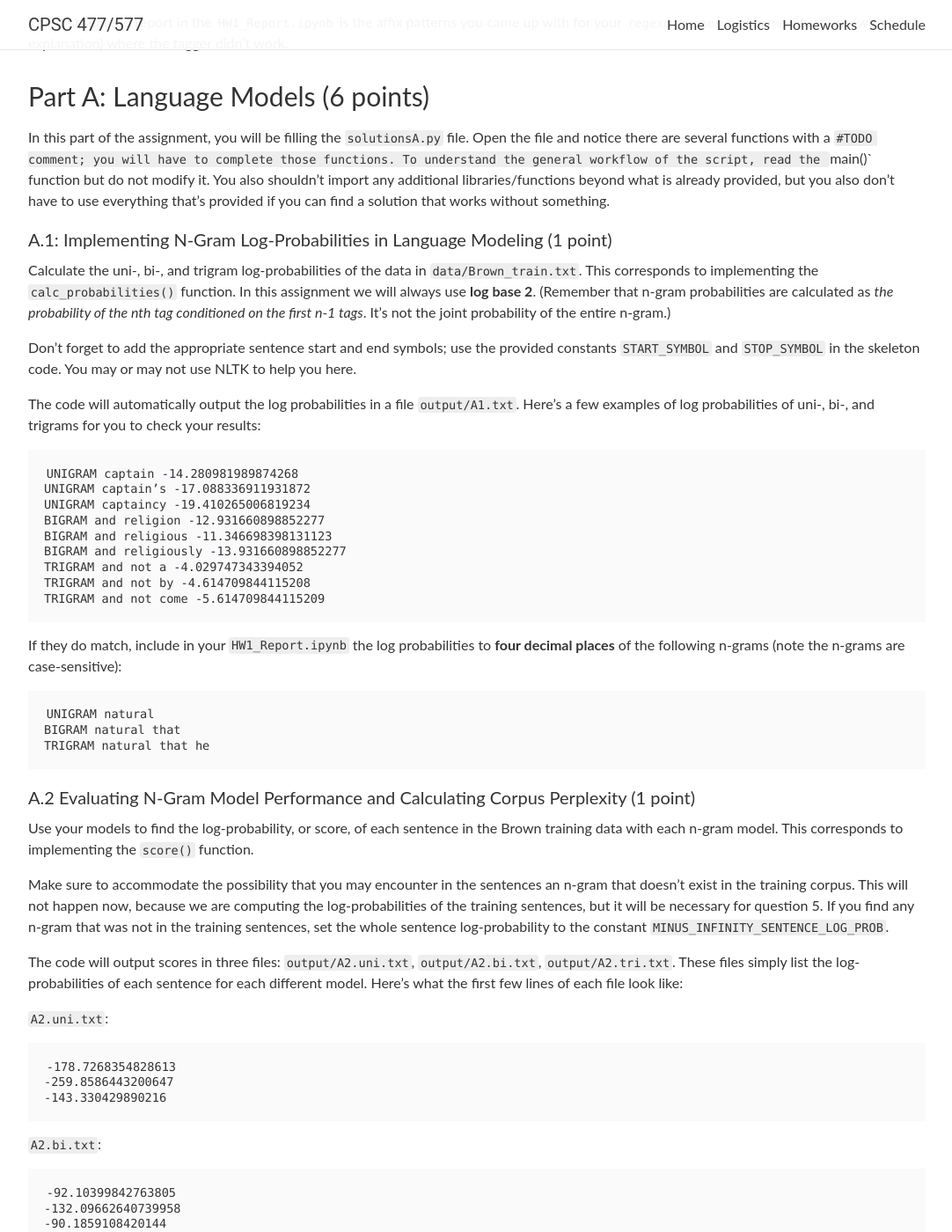
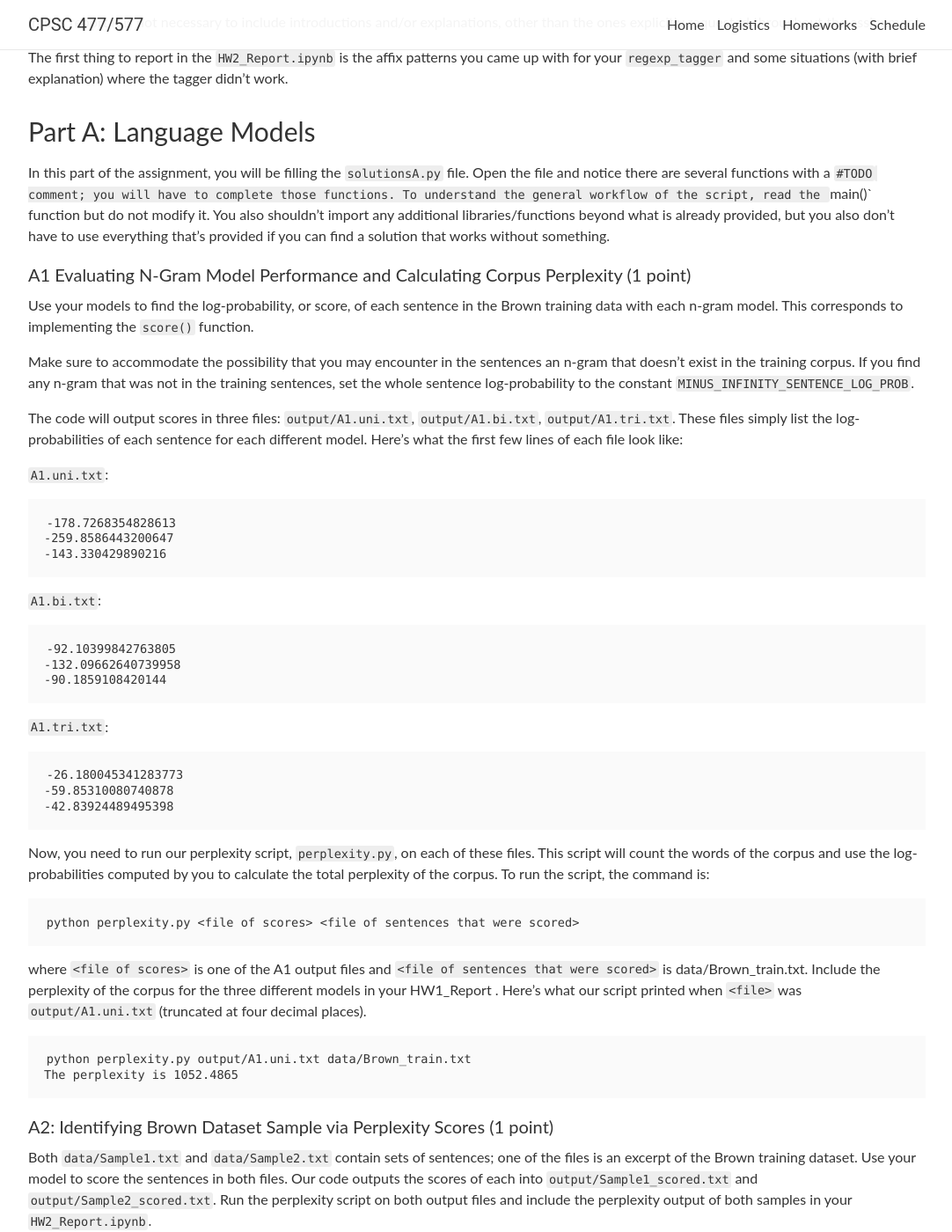
Before and after one commit to yilunzhao/cpsc477, a Jekyll site: the page built from _pages/hw/hw2.md, in a window 1280 px wide and 1400 px high, scrolled down 4703 px. Shown: the whole window at 88% size, without its empty margins (98-1180 px from the left). Built offline with Jekyll 4.4.1, drawn with Linux system fonts in a browser that asks for light colours; nearby versions of some CDN libraries; comment, search, counter and statistics services are not loaded; some of the changed text lies outside the part shown.

Commit message:
Update hw2.md

````diff
--- a/_pages/hw/hw2.md
+++ b/_pages/hw/hw2.md
@@ -15,14 +15,17 @@ In this assignment we will:
 1. Go through the basics of NLTK, the most popular NLP library for Python;
 2. Develop and evaluate several language models;
 3. Develop and evaluate a full part-of-speech (POS) tagger using the Viterbi algorithm;
-4. Develop and evaluate a BiLSTM-CRF-based POS tagger;
+4. Train a BiLSTM-based POS tagger;
 
 This document is structured in the following sequence:
 1. [Basic NLTK Tutorial](#1-basic-nltk-tutorial)
 2. [Provided Files and Report](#2-provided-files-and-report)
-3. [Part A: Language Models](#part-a-language-models-6-points)
-4. [Part B: Implementing Naive POS Tagging](#part-b-implementing-naive-pos-tagging-8-points)
-5. [Part C: Implementing Advanced POS Tagging with BiLSTM-CRF](#part-c-implementing-advanced-pos-tagging-with-bilstm-crf-2-points-1-bonus-points)
+3. [Part A: Language Models](#part-a-language-models-6-points) (2 points)
+4. [Part B: Implementing Naive POS Tagging](#part-b-implementing-naive-pos-tagging) (8.5 points)
+5. [Part C: Training Neural POS Tagging](#part-c-training-neural-pos-tagging) (2.5 points)
+6. [Homework Submission](#homework-submission)
+
+Total: 13 points
 
 
 
@@ -103,7 +106,7 @@ patterns = [(r".*ing$", "VBG"),(r".*ed$", "VBD"),(r".*es$", "VBZ"),(r".*ed$", "V
 regexp_tagger.tag(tokens)
 ```
 
-See how many affix patterns you can come up with for your `regexp_tagger` up to a maximum of 10 rules. In what situations might this `regexp_tagger` report the wrong tags? Include your rules and some example situations this in your `HW1_Report.ipynb` file (see below).
+See how many affix patterns you can come up with for your `regexp_tagger` up to a maximum of 10 rules. In what situations might this `regexp_tagger` report the wrong tags? Include your rules and some example situations this in your `HW2_Report.ipynb` file (see below).
 
 #### Step 6: N-gram HMM Tagger (Statistical)
 lthough there are many different kinds of statistical taggers, we will only work with Hidden Markov Model (HMM) taggers in this assignment.
@@ -158,79 +161,51 @@ We have provided the following files:
 - `data/wikicorpus_tagged_dev.txt` - Tagged Wikicorpus development data
 - `perplexity.py` - A script to analyze perplexity for part A
 - `pos.py` - A script to analyze POS tagging accuracy for part B
-- `neural_tagger_model.py` - A neural POS tagger model
-- `tagger.pt.model` - Model with trained parameters for the neural tagger
+- `bilstm_tagger_model.py` - A neural POS tagger model
 - `solutionsA.py` - Skeleton code for part A
 - `solutionsB.py` - Skeleton code for part B
-- `solutionsC.py` - A script to train and evaluate a Spanish tagger for part C
-- `solutionsD.py` - A script to evaluate the neural tagger from for part D
-- `HW1_Report.ipynb` - A python notebook template for your report
+- `solutionsB7.py` - A script to evaluate a Spanish tagger for B7
+- `solutionsC.py` - A script to evaluate the neural tagger from for part C
+- `HW2_Report.ipynb` - A python notebook template for your report
 - `output/` - Directory where answers to part A, B, and C are stored
 
-The only files that you should modify throughout the whole assignment are `solutionsA.py`, `solutionsB.py`, and `HW1_Report.ipynb`.
+The only files that you should modify throughout the whole assignment are `solutionsA.py`, `solutionsB.py`, and `HW2_Report.ipynb`.
 
 #### Data Files Format
 The untagged data files have one sentence per line, and the tokens are separated by spaces. The tagged data files are in the same format, except that, instead of tokens separated by spaces, those files have `TOKEN/TAG` pairs separated by spaces.
 
 #### Report
-Before starting the assignment, go to `HW1_Report.ipynb` and include your name and netID in the header. Throughout the assignment, you will be asked to include specific output or comment on specific aspects of your work into `HW1_Report.ipynb`. We recommend filling the `HW1_Report.ipynb` file as you go through the assignment, as opposed to starting the report afterwards.
+Before starting the assignment, go to `HW2_Report.ipynb` and include your name and netID in the header. Throughout the assignment, you will be asked to include specific output or comment on specific aspects of your work into `HW2_Report.ipynb`. We recommend filling the `HW2_Report.ipynb` file as you go through the assignment, as opposed to starting the report afterwards.
 
 In this report it is not necessary to include introductions and/or explanations, other than the ones explicitly requested throughout the assignment.
 
-The first thing to report in the `HW1_Report.ipynb` is the affix patterns you came up with for your `regexp_tagger` and some situations (with brief explanation) where the tagger didn’t work.
+The first thing to report in the `HW2_Report.ipynb` is the affix patterns you came up with for your `regexp_tagger` and some situations (with brief explanation) where the tagger didn’t work.
 
-### Part A: Language Models (6 points)
+### Part A: Language Models
 In this part of the assignment, you will be filling the `solutionsA.py` file. Open the file and notice there are several functions with a `#TODO`` comment; you will have to complete those functions. To understand the general workflow of the script, read the `main()` function but do not modify it. You also shouldn’t import any additional libraries/functions beyond what is already provided, but you also don’t have to use everything that’s provided if you can find a solution that works without something.
 
-#### A.1: Implementing N-Gram Log-Probabilities in Language Modeling (1 point)
-Calculate the uni-, bi-, and trigram log-probabilities of the data in `data/Brown_train.txt`. This corresponds to implementing the `calc_probabilities()` function. In this assignment we will always use **log base 2**. (Remember that n-gram probabilities are calculated as *the probability of the nth tag conditioned on the first n-1 tags*. It’s not the joint probability of the entire n-gram.)
-
-Don’t forget to add the appropriate sentence start and end symbols; use the provided constants `START_SYMBOL` and `STOP_SYMBOL` in the skeleton code. You may or may not use NLTK to help you here.
-
-The code will automatically output the log probabilities in a file `output/A1.txt`. Here’s a few examples of log probabilities of uni-, bi-, and trigrams for you to check your results:
-
-```python
-UNIGRAM captain -14.280981989874268
-UNIGRAM captain’s -17.088336911931872
-UNIGRAM captaincy -19.410265006819234
-BIGRAM and religion -12.931660898852277
-BIGRAM and religious -11.346698398131123
-BIGRAM and religiously -13.931660898852277
-TRIGRAM and not a -4.029747343394052
-TRIGRAM and not by -4.614709844115208
-TRIGRAM and not come -5.614709844115209
-```
-
-If they do match, include in your `HW1_Report.ipynb` the log probabilities to **four decimal places** of the following n-grams (note the n-grams are case-sensitive):
-
-```python
-UNIGRAM natural
-BIGRAM natural that
-TRIGRAM natural that he
-```
-
-#### A.2 Evaluating N-Gram Model Performance and Calculating Corpus Perplexity (1 point)
+#### A1 Evaluating N-Gram Model Performance and Calculating Corpus Perplexity (1 point)
 Use your models to find the log-probability, or score, of each sentence in the Brown training data with each n-gram model. This corresponds to implementing the `score()` function.
 
-Make sure to accommodate the possibility that you may encounter in the sentences an n-gram that doesn’t exist in the training corpus. This will not happen now, because we are computing the log-probabilities of the training sentences, but it will be necessary for question 5. If you find any n-gram that was not in the training sentences, set the whole sentence log-probability to the constant `MINUS_INFINITY_SENTENCE_LOG_PROB`.
+Make sure to accommodate the possibility that you may encounter in the sentences an n-gram that doesn’t exist in the training corpus. If you find any n-gram that was not in the training sentences, set the whole sentence log-probability to the constant `MINUS_INFINITY_SENTENCE_LOG_PROB`.
 
-The code will output scores in three files: `output/A2.uni.txt`, `output/A2.bi.txt`, `output/A2.tri.txt`. These files simply list the log-probabilities of each sentence for each different model. Here’s what the first few lines of each file look like:
+The code will output scores in three files: `output/A1.uni.txt`, `output/A1.bi.txt`, `output/A1.tri.txt`. These files simply list the log-probabilities of each sentence for each different model. Here’s what the first few lines of each file look like:
 
-`A2.uni.txt`:
+`A1.uni.txt`:
 ```
 -178.7268354828613
 -259.8586443200647
 -143.330429890216
 ```
 
-`A2.bi.txt`:
+`A1.bi.txt`:
 ```
 -92.10399842763805
 -132.09662640739958
 -90.1859108420144
 ```
 
-`A2.tri.txt`:
+`A1.tri.txt`:
 ```
 -26.180045341283773
 -59.85310080740878
@@ -242,54 +217,27 @@ Now, you need to run our perplexity script, `perplexity.py`, on each of these fi
 python perplexity.py <file of scores> <file of sentences that were scored>
 ```
 
-where `<file of scores>` is one of the A2 output files and `<file of sentences that were scored>` is data/Brown_train.txt. Include the perplexity of the corpus for the three different models in your HW1_Report . Here’s what our script printed when `<file>` was `output/A2.uni.txt` (truncated at four decimal places).
+where `<file of scores>` is one of the A1 output files and `<file of sentences that were scored>` is data/Brown_train.txt. Include the perplexity of the corpus for the three different models in your HW1_Report . Here’s what our script printed when `<file>` was `output/A1.uni.txt` (truncated at four decimal places).
 
 ```
-python perplexity.py output/A2.uni.txt data/Brown_train.txt
+python perplexity.py output/A1.uni.txt data/Brown_train.txt
 The perplexity is 1052.4865
 ```
 
-#### A.3: Implementing Linear Interpolation (1 point)
-Implement [linear interpolation](https://en.wikipedia.org/wiki/Linear_interpolation) among the three n-gram models you have created. This corresponds to implementing the `linearscore()` function.
-
-Linear interpolation is a method that aims to derive a better tagger by using all three uni-, bi-, and trigram taggers at once. Each tagger is given a weight described by a parameter lambda. There are some excellent methods for approximating the best set of lambdas, but for now, set the value of all three lambdas to be equal (i.e., 1/3).
-
-The code outputs scores to `output/A3.reg.txt`. The first few lines of this file look like (truncated at four decimal places):
-```python
--46.58916389729883
--85.77421558996585
--58.54420241627359
--47.516505194800494
--52.73873608147342
-```
-
-Run the perplexity script on the output file and include the perplexity in your `HW1_Report.ipynb`.
-
-#### A.4: Tuning Lambda Values and Analyzing Results (1 point)
-
-In the `linearscore_newlambdas()` function, duplicate your `linearscore()` function but experiment with different values of lambda to see if you can improve the perplexity score. You don’t have to use the methods from Jurafsky Martin but if you want to try implementing them, go for it! (I’d recommend just toying around with them manually, though, as you will need to spend a decent amount of time on part B.) In the `HW1_Report.ipynb` file, include the values of your new lambdas and explain why you think they might have improved the performance.
-
-#### A.5: Comparative Analysis (1 point)
-Briefly answer in your HW1_Report.ipynb the following questions:
-
-```
-Question: When you compare the performance (perplexity) between the best model without interpolation and the best model with linear interpolation, is the result you got expected? Explain why. (max 60 words, but 30 is fine too!)
-```
-
-#### A.6: Identifying Brown Dataset Sample via Perplexity Scores (1 point)
-Both `data/Sample1.txt` and `data/Sample2.txt` contain sets of sentences; one of the files is an excerpt of the Brown training dataset. Use your model to score the sentences in both files. Our code outputs the scores of each into `output/Sample1_scored.txt` and `output/Sample2_scored.txt`. Run the perplexity script on both output files and include the perplexity output of both samples in your `HW1_Report.ipynb`.
+#### A2: Identifying Brown Dataset Sample via Perplexity Scores (1 point)
+Both `data/Sample1.txt` and `data/Sample2.txt` contain sets of sentences; one of the files is an excerpt of the Brown training dataset. Use your model to score the sentences in both files. Our code outputs the scores of each into `output/Sample1_scored.txt` and `output/Sample2_scored.txt`. Run the perplexity script on both output files and include the perplexity output of both samples in your `HW2_Report.ipynb`.
 
 *Use these results to make an argument for which sample belongs to the Brown dataset and which does not.*
 
-### Part B: Implementing Naive POS Tagging (8 points)
+### Part B: Implementing Naive POS Tagging
 In this part of the assignment, you will be filling the `solutionsB.py` file. Open the file and notice there are several functions with a `#TODO` comment; you will have to complete those functions. To understand the general workflow of the script, read the `main()` function, but do not modify it.
 
-#### B.1: Data Preparation - Splitting Words and Tags in the Brown Corpus (1 point)
-First, you must separate the tags and words in `Brown_tagged_train.txt`. This corresponds to implementing the `split_wordtags()` function. You’ll want to store the sentences without tags in one data structure, and the tags alone in another (see instructions in the code). Make sure to add sentence start and stop symbols to both lists (of words and tags). Use the constants `START_SYMBOL` and `STOP_SYMBOL` already provided. You don’t need to write anything on `HW1_Report.ipynb` about this question.
+#### B1: Data Preparation - Splitting Words and Tags in the Brown Corpus (1 point)
+First, you must separate the tags and words in `Brown_tagged_train.txt`. This corresponds to implementing the `split_wordtags()` function. You’ll want to store the sentences without tags in one data structure, and the tags alone in another (see instructions in the code). Make sure to add sentence start and stop symbols to both lists (of words and tags). Use the constants `START_SYMBOL` and `STOP_SYMBOL` already provided. You don’t need to write anything on `HW2_Report.ipynb` about this question.
 
 Hint: make sure you accommodate words that themselves contain backslashes – i.e., `1/2` is encoded as `1/2/NUM` in tagged form; make sure that the token you extract is `1/2` and not `1`.
 
-#### B.2: Calculating Tag Trigram Probabilities (1 point)
+#### B2: Calculating Tag Trigram Probabilities (1 point)
 Now, calculate the trigram probabilities for the tags. This corresponds to implementing the calc_trigrams () function. The code outputs your results to a file `output/B2.txt`. Here are a few lines (not contiguous) of this file for you to check your work:
 ```
 TRIGRAM * * ADJ -5.205575150818023
@@ -299,7 +247,7 @@ TRIGRAM X . STOP -1.9292269255866192
 ```
 
 
-After you checked your algorithm is giving the correct output, add to your `HW1_Report.ipynb` the log probabilities of the following trigrams:
+After you checked your algorithm is giving the correct output, add to your `HW2_Report.ipynb` the log probabilities of the following trigrams:
 ```
 TRIGRAM CONJ ADV ADP
 TRIGRAM DET NOUN NUM
@@ -308,10 +256,10 @@ TRIGRAM NOUN PRT PRON
 
 **Note**: you might wish to reuse a function you wrote in part A to make your life easier.
 
-#### B.3: Data Preprocessing for Handling Rare Words (1 point)
+#### B3: Data Preprocessing for Handling Rare Words (1 point)
 The next step is to implement a smoothing method. To prepare to add smoothing, replace every word that occurs five or fewer times with the token specified in the constant `RARE_SYMBOL`. This corresponds to implementing the `calc_known()` and `replace_rare()` functions.
 
-First, you will create a list of words that occur more than five times in the training data. When tagging, any word that does not appear in this list should be replaced with the token in `RARE_SYMBOL`. You don’t need to write anything on `HW1_Report.ipynb` about this question. The code outputs the new version of the training data to `output/B3.txt`. Here are the first two lines of this file:
+First, you will create a list of words that occur more than five times in the training data. When tagging, any word that does not appear in this list should be replaced with the token in `RARE_SYMBOL`. You don’t need to write anything on `HW2_Report.ipynb` about this question. The code outputs the new version of the training data to `output/B3.txt`. Here are the first two lines of this file:
 
 ```
 At that time highway engineers traveled rough and dirty roads to accomplish
@@ -322,7 +270,7 @@ _RARE_ _RARE_ vehicles was a personal _RARE_ for such employees , and the matter
 
 **Hint**: if you use a set instead of a list to store frequently occurring words, this operation will be faster. A set is python’s implementation of a hash table and has constant time membership checking, as opposed to a list, which has linear time checking.
 
-#### B.4: Calculating Emission Probabilities in the Preprocessed Dataset (1 point)
+#### B4: Calculating Emission Probabilities in the Preprocessed Dataset (1 point)
 Next, we will calculate the emission probabilities on the modified dataset. This corresponds to imple- menting the `calc_emission()` function. The code outputs your results to a file `output/B4.txt`. Here are a few lines (not contiguous) from this file for you to check your work:
 ```
 America NOUN -10.9992
@@ -331,7 +279,7 @@ New ADJ -8.1884
 York NOUN -10.7119
 ```
 
-After you check that your algorithm is giving the correct output, add to your `HW1_Report.ipynb` the log probabilities of the following emissions (note words are case-sensitive):
+After you check that your algorithm is giving the correct output, add to your `HW2_Report.ipynb` the log probabilities of the following emissions (note words are case-sensitive):
 
 ```
 **
@@ -342,7 +290,7 @@ STOP STOP
 _RARE_ VERB
 ```
 
-#### B.5: Implementing Viterbi Algorithm for HMM Taggers (2 points)
+#### B5: Implementing Viterbi Algorithm for HMM Taggers (2 points)
 
 Now, implement the Viterbi algorithm for HMM taggers. The Viterbi algorithm is a dynamic program- ming algorithm that has many applications. For our purposes, the Viterbi algorithm is a comparatively efficient method for finding the highest scoring tag sequence for a given sentence. Please read about the specifics about this algorithm in section 8.4 of the book.
 
@@ -363,7 +311,7 @@ Note that, while the output doesn’t have the `_RARE_` token, you still have to
 
 When exploring the space of possibilities for the tags of a given word, make sure to only consider tags with emission probability greater than zero for that given word. Also, when accessing the transition probabilities of tag trigrams, use -1000 (constant `LOG_PROB_OF_ZERO` in the code) to represent the log-probability of an unseen transition.
 
-Once you run your implementation, use the part of speech evaluation script pos.py to compare the output file with `Brown_tagged_dev.txt`. Include the accuracy of your tagger in the `HW1_Report.ipynb` file. To use the script, run the following command:
+Once you run your implementation, use the part of speech evaluation script pos.py to compare the output file with `Brown_tagged_dev.txt`. Include the accuracy of your tagger in the `HW2_Report.ipynb` file. To use the script, run the following command:
 
 ```
 python pos.py output/B5.txt data/Brown_tagged_dev.txt
@@ -376,7 +324,7 @@ Percent correct tags: 93.3250
 
 Do what you can to make your algorithm as efficient as possible! While we won’t give you specifics, you should think about the order in which you check the words of the trigrams, which words and/or tags you can ignore, etc. For reference, our solution runs in 11-12 seconds. This algorithm is tricky enough to implement, let alone optimize, so don’t be disheartened if you can’t get it to run at lightning speed! While we will give points [TO CHECK] for efficiency, it’ll only be a small portion of your assignment grade.
 
-#### B.6: Implementing  NLTK’s Trigram Tagger Set (1 point)
+#### B6: Implementing  NLTK’s Trigram Tagger Set (1.5 point)
 Finally, create an instance of NLTK’s trigram tagger set to back off to NLTK’s bigram tagger. Let the bigram tagger itself back off to NLTK’s default tagger using the tag `NOUN`. Implement this in the `nltk_tagger()` function. The code outputs your results to a file `output/B6.txt`, and this is how the first two lines of this file should look:
 
 ```
@@ -388,13 +336,13 @@ The/NOUN purpose/NOUN of/ADP this/DET fourth/ADJ voyage/NOUN was/VERB clear/ADJ
 ./.
 ```
 
-Use `pos.py` to evaluate the NLTK’s tagger accuracy and put the result in your `HW1_Report.ipynb`. This is the accuracy that we got with our implementation:
+Use `pos.py` to evaluate the NLTK’s tagger accuracy and put the result in your `HW2_Report.ipynb`. This is the accuracy that we got with our implementation:
 
 ```
 Percent correct tags: 88.0399
 ```
 
-#### B.7: POS Tagging for Spanish (1 point)
+#### B7: POS Tagging for Spanish (1 point)
 In this part, you will be using `solutionsB2.py`. To understand the general workflow of the script, read the `main()` function, but do not modify it. Note that `solutionsB2.py` uses functions from `solutionsB.py`.
 
 This part uses a corpus other than the Brown corpus. The training data comes from Wikicorpus, a trilingual corpus using passages from Wikipedia. We will be using the Spanish portion to train and evaluate a part- of-speech tagger.
@@ -411,13 +359,13 @@ This program will likely take a lot longer to run than `solutionsB.py`. Run the
 python pos.py output/C5.txt data/wikicorpus_tagged_dev.txt
 ```
 
-In your `HW1_Report.ipynb`, record the accuracy of your tagger for Spanish. Our implementation of the Spanish tagger achieved the following performance (to three decimal places):
+In your `HW2_Report.ipynb`, record the accuracy of your tagger for Spanish. Our implementation of the Spanish tagger achieved the following performance (to three decimal places):
 
 ```
 Percent correct tags: 84.472
 ```
 
-In your `HW1_Report.ipynb`, answer the following questions:
+In your `HW2_Report.ipynb`, answer the following questions:
 
 ```
 Question 1: The Spanish dataset takes longer to evaluate. Why do you think this is the case?
@@ -425,7 +373,47 @@ Question 1: The Spanish dataset takes longer to evaluate. Why do you think this
 Question 2: What are aspects or features of a language that may improve tagging accuracy that are not captured by the tagged training sets?
 ```
 
-### Part C: Comparing with Neural Methods (1 point + 1 bonus points)
-In this part of the assignment, you will compare your HMM based tagger with an existing neural network- based model based on BiLSTM-CRF, implemented in [PyTorch Tutorial](https://pytorch.org/tutorials/beginner/nlp/advanced_tutorial.html).
+### Part C: Training Neural POS Tagging
+In this part of the assignment, you will train a neural network-based model for POS tagging. The implementation utilizes a neural network known as bidirectional LSTM, which is a method for sequence learning. For this assignment, we have already provided the implementation of the model and training in `bilstm_tagger_model.py``. Your task is to understand the code, answer relevant questions regarding the model's design and implementation, and then proceed to train and evaluate the model using the provided dataset.
 
-For this assignment, we have already trained the model on the Brown corpus in English. You simply have to evaluate this neural model. You will evaluate tagger.pt.model, the trained model by running:
+#### C1: Understanding the Implementation (1.5 point)
+Read through the code in `neural_tagger_model.py`. You should understand the general structure of the model and how it is trained. In your `HW2_Report.ipynb`, answer the following questions:
+
+- Q1: What is the purpose of the `simplify_token` function in data preprocessing?
+- Q2: What is the purpose of introducing the special PAD symbol?
+- Q3: What is the initialization strategy of the word embedding layer in our implementation? (Hint: Refer to line 110)
+
+#### C2: Training the Model (0.5 point)
+In this part, you will train the model using the provided training data. To do this, run the following command:
+```
+python bilstm_tagger_model.py
+```
+The model will be trained for 5 epochs. After training, the model will be saved to `tagger.pt.model`. You need to attached this file to your submission.
+
+#### C3: Evaluating the Model (0.5 point)
+After training, you will evaluate the model using the provided development data. To do this, run the following command:
+```
+python solutionsC.py
+```
+This will output the accuracy of the model. Record the accuracy in your `HW2_Report.ipynb`. Our implementation of the neural tagger achieved the following performance (to three decimal places):
+
+```
+Test Accuracy: 93.727
+```
+Test accuracy greater than 90.0 will receive full credit.
+
+
+### Homework Submission
+Before submission, run all of your code within `HW2_Report.ipynb` one more time. Make sure that you keep the output of each cell within `HW2_Report.ipynb`.
+
+Please package the following four files into a single ZIP file for submission.
+
+```
+solutionsA.py
+solutionsB.py
+HW2_Report.ipynb
+tagger.pt.model
+```
+
+### Late Day Policy
+10% off for each day. After three days, the assignment will be given a score of zero.
````
Also changed, not shown: other parts of _pages/hw/hw2.md (+2 -2 lines).
